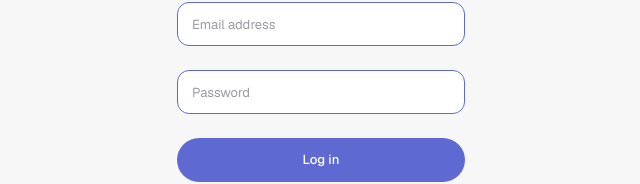
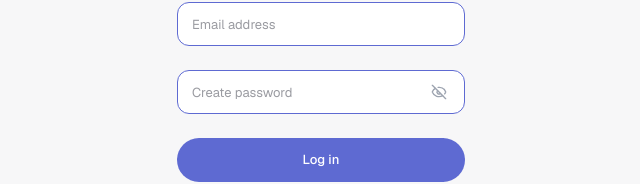
Before and after one commit to natashahans/playnext, a Next.js app: page /login/email in a window 1280 px wide. Shown: the part 351-535 px from the top of the page, without its empty margins (319-959 px from the left). Built offline with nearby package versions, Linux system fonts and the light colour scheme; no server answers.

Commit message:
Add password visibility toggle to login and signup forms

```diff
--- a/package.json
+++ b/package.json
@@ -13,6 +13,7 @@
     "@supabase/ssr": "^0.12.0",
     "@supabase/supabase-js": "^2.110.0",
     "framer-motion": "^12.42.2",
+    "lucide-react": "^1.23.0",
     "next": "16.2.9",
     "react": "19.2.4",
     "react-dom": "19.2.4"
--- a/src/app/(auth)/login/email/page.tsx
+++ b/src/app/(auth)/login/email/page.tsx
@@ -2,6 +2,7 @@
 
 import { useSearchParams, useRouter } from "next/navigation";
 import { useState } from "react";
+import { Eye, EyeOff } from "lucide-react";
 import { useAuthTransition } from "@/components/auth/AuthTransitionProvider";
 import { supabase } from "@/lib/supabase";
 
@@ -15,6 +16,7 @@ export default function LoginEmailPage() {
   const [email, setEmail] = useState(emailFromUrl);
   const [password, setPassword] = useState("");
   const [errorMessage, setErrorMessage] = useState("");
+  const [showPassword, setShowPassword] = useState(false);
 
   async function loginWithEmail(event: React.FormEvent<HTMLFormElement>) {
     event.preventDefault();
@@ -48,15 +50,27 @@ export default function LoginEmailPage() {
           className="auth-input"
         />
 
+        <div className="auth-password">
           <input
-          type="password"
+            type={showPassword ? "text" : "password"}
             required
+            minLength={6}
             value={password}
             onChange={(event) => setPassword(event.target.value)}
-          placeholder="Password"
-          autoComplete="current-password"
+            placeholder="Create password"
+            autoComplete="new-password"
             className="auth-input"
           />
+
+          <button
+            type="button"
+            onClick={() => setShowPassword(!showPassword)}
+            className="auth-password-toggle"
+            aria-label={showPassword ? "Hide password" : "Show password"}
+          >
+            {showPassword ? <Eye size={16} /> : <EyeOff size={16} />}
+          </button>
+        </div>
 
         {errorMessage && (
           <p className="auth-error auth-login-error">
--- a/src/app/(auth)/signup/details/page.tsx
+++ b/src/app/(auth)/signup/details/page.tsx
@@ -2,6 +2,7 @@
 
 import { useSearchParams } from "next/navigation";
 import { useState } from "react";
+import { Eye, EyeOff } from "lucide-react";
 import { useAuthTransition } from "@/components/auth/AuthTransitionProvider";
 import { supabase } from "@/lib/supabase";
 
@@ -13,6 +14,7 @@ export default function SignupDetailsPage() {
 
   const [name, setName] = useState("");
   const [password, setPassword] = useState("");
+  const [showPassword, setShowPassword] = useState(false);
   const [loading, setLoading] = useState(false);
   const [errorMessage, setErrorMessage] = useState("");
 
@@ -78,8 +80,9 @@ export default function SignupDetailsPage() {
           className="auth-input"
         />
 
+        <div className="auth-password">
           <input
-          type="password"
+            type={showPassword ? "text" : "password"}
             required
             minLength={6}
             value={password}
@@ -88,6 +91,16 @@ export default function SignupDetailsPage() {
             autoComplete="new-password"
             className="auth-input"
           />
+
+          <button
+            type="button"
+            onClick={() => setShowPassword(!showPassword)}
+            className="auth-password-toggle"
+            aria-label={showPassword ? "Hide password" : "Show password"}
+          >
+            {showPassword ? <Eye size={18} /> : <EyeOff size={18} />}
+          </button>
+        </div>
 
         {errorMessage && (
           <p className="auth-error auth-login-error">{errorMessage}</p>
--- a/src/app/globals.css
+++ b/src/app/globals.css
@@ -642,3 +642,50 @@ body {
 .onboarding-logout:hover {
   color: rgba(255, 255, 255, 0.75);
 }
+
+
+.auth-password .auth-input {
+  padding-right: 46px;
+}
+
+.auth-password {
+  position: relative;
+  width: fit-content;
+}
+
+.auth-password .auth-input {
+  padding-right: 48px;
+}
+
+.auth-password-toggle {
+  position: absolute;
+  top: 50%;
+  right: 10px;
+  transform: translateY(-50%);
+
+  display: flex;
+  align-items: center;
+  justify-content: center;
+
+  width: 32px;
+  height: 32px;
+
+  padding: 0;
+  margin: 0;
+
+  border: none;
+  outline: none;
+  background: transparent;
+
+  color: #9CA3AF;
+  cursor: pointer;
+}
+
+.auth-password-toggle:hover {
+  color: #6B7280;
+  background: transparent;
+}
+
+.auth-password-toggle:focus {
+  outline: none;
+}
```
Also changed, not shown: 1 other file (tests, documents, lock files or other folders). Lines whose indentation alone changed are shown as unchanged.
